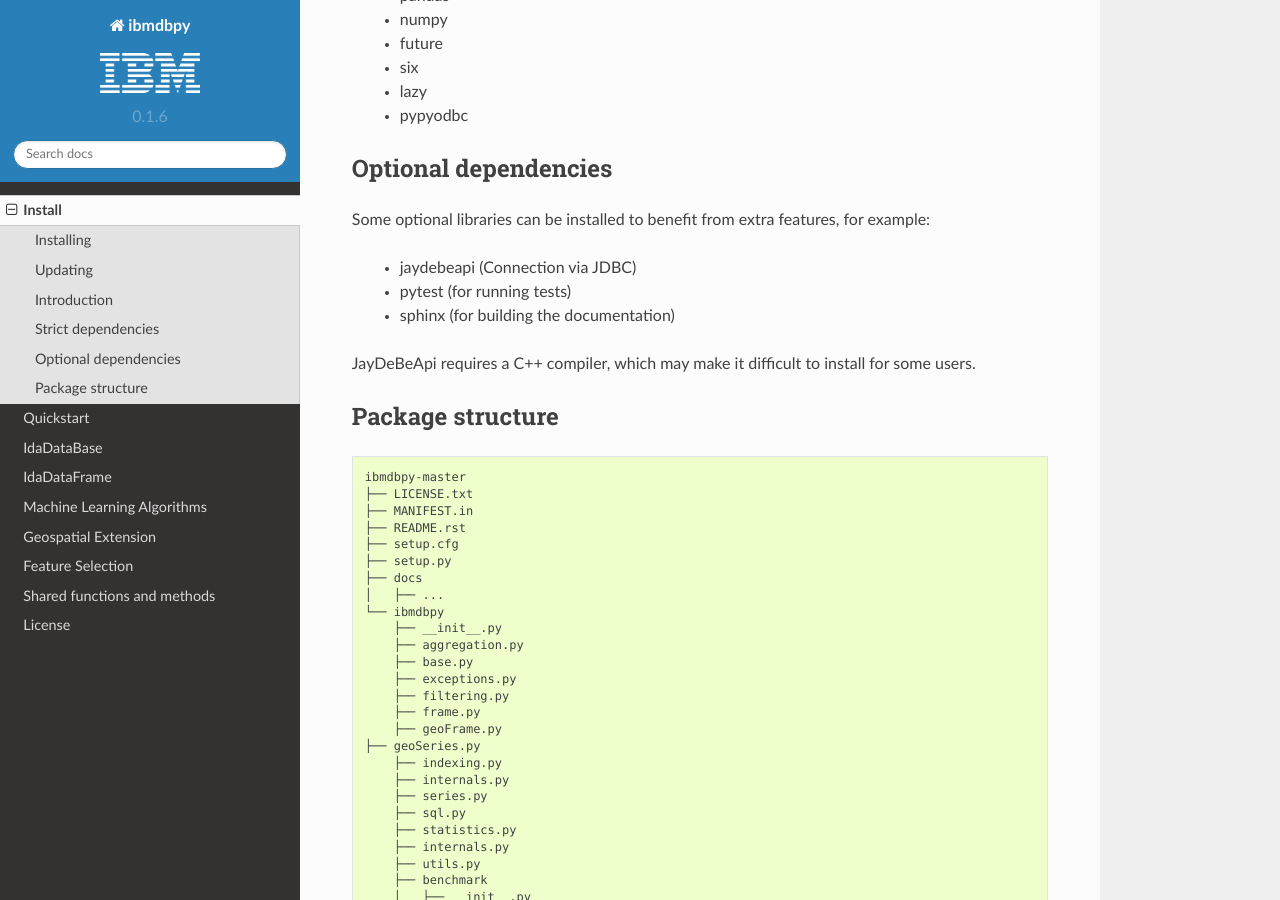
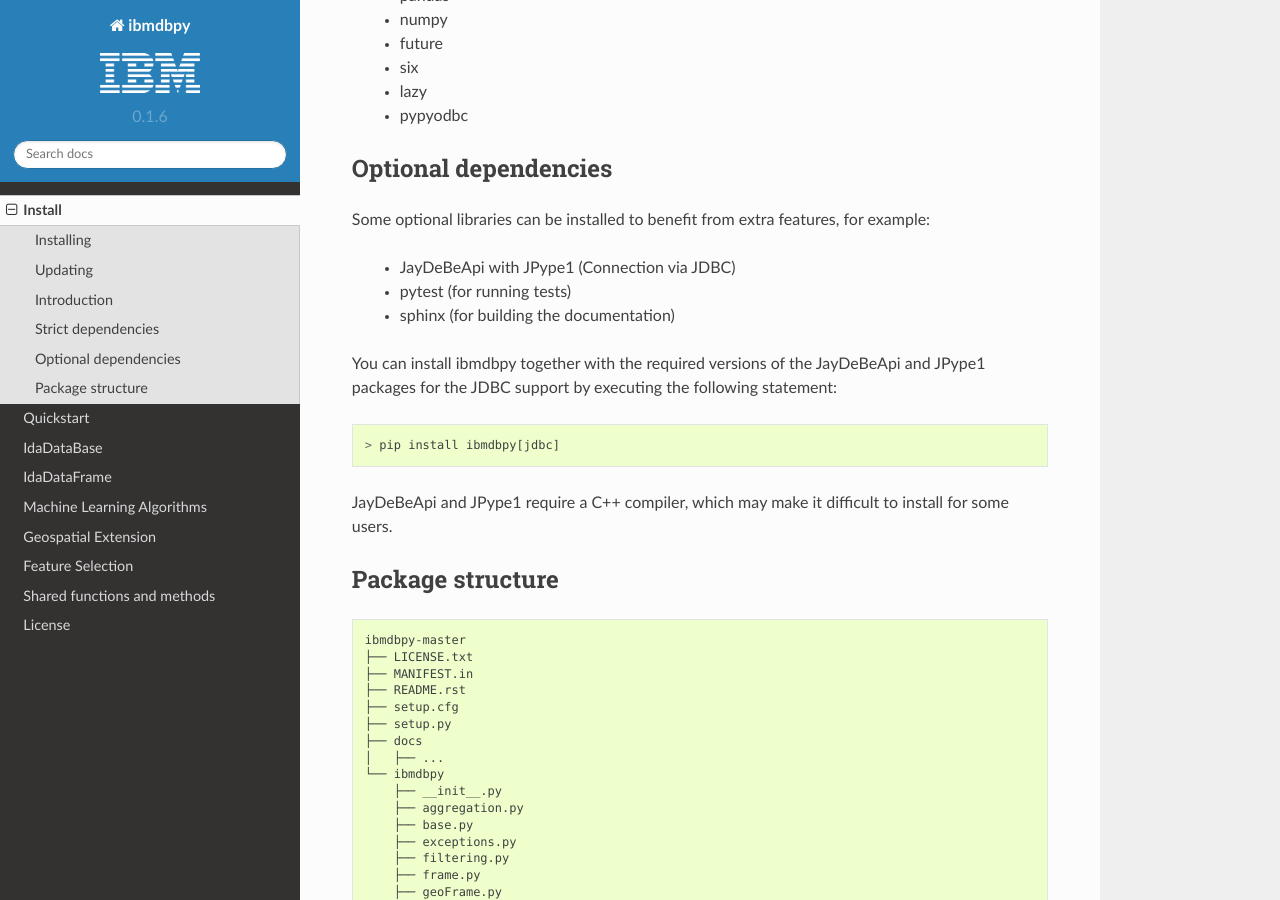
Before and after one commit to ibmdbanalytics/ibmdbpy, a Sphinx documentation site: the page built from docs/source/install.rst, in a window 1280 px wide and 900 px high, scrolled down 1436 px. Built offline with Sphinx 7.4.7 and the Read the Docs theme 2.0.0, drawn with Linux system fonts in a browser that asks for light colours; formulas are drawn with MathJax 3.

Commit message:
Installation statement for ibmdbpy with packages for JDBC support

```diff
--- a/docs/source/install.rst
+++ b/docs/source/install.rst
@@ -59,11 +59,16 @@
 
 Some optional libraries can be installed to benefit from extra features, for example:
 
-	* jaydebeapi (Connection via JDBC)
+	* JayDeBeApi with JPype1 (Connection via JDBC)
 	* pytest (for running tests)
 	* sphinx (for building the documentation)
 
-JayDeBeApi requires a C++ compiler, which may make it difficult to install for some users.
+You can install ibmdbpy together with the required versions of the JayDeBeApi and JPype1 packages
+for the JDBC support by executing the following statement::
+
+  > pip install ibmdbpy[jdbc]
+
+JayDeBeApi and JPype1 require a C++ compiler, which may make it difficult to install for some users.
 
 Package structure
 -----------------
```
